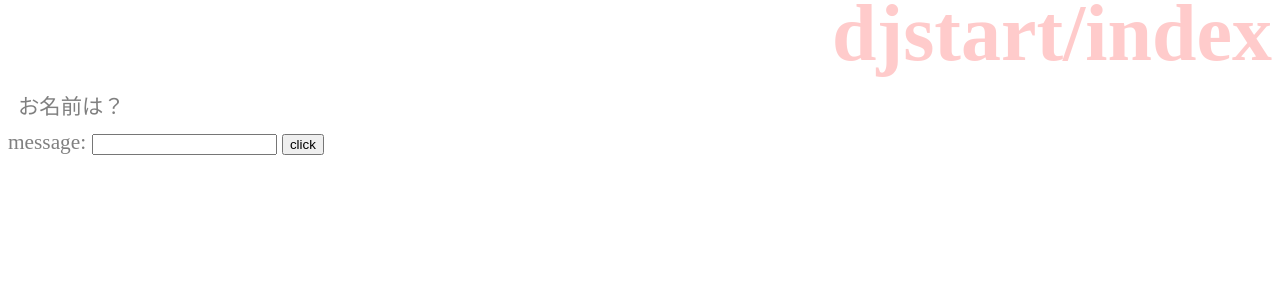
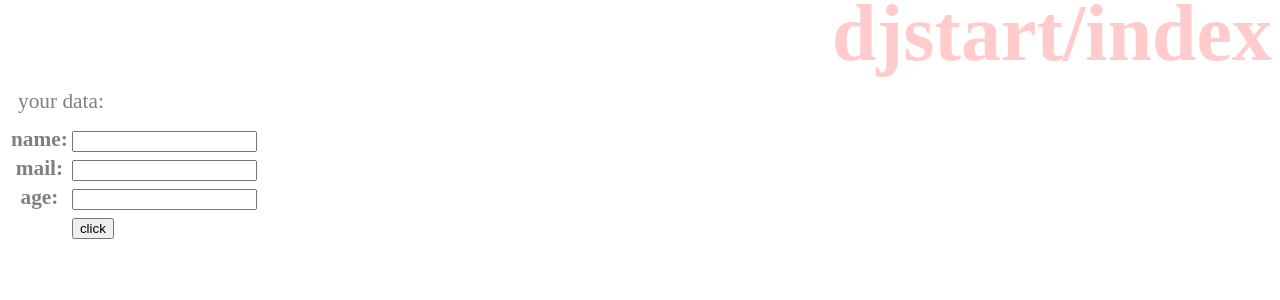
Before and after one commit to rinetranger/pythonapp, a Django app: page /djstart/ in a window 1280 px wide. Shown: the top 300 px of the page. Run offline with Django 3.2, Linux system fonts and the light colour scheme.

Commit message:
formclass

```diff
--- /dev/null
+++ b/djstart/forms.py
@@ -0,0 +1,6 @@
+from django import forms
+
+class DjstartForm(forms.Form):
+    name=forms.CharField(label='name')
+    mail=forms.CharField(label='mail')
+    age=forms.IntegerField(label='age')
--- a/djstart/templates/djstart/index.html
+++ b/djstart/templates/djstart/index.html
@@ -9,14 +9,14 @@
 </head>
 <body>
     <h1>{{title}}</h1>
-    <p>{{msg}}</p>
-    {% comment %} <p><a href="{% url goto %}">{{goto}}</p> {% endcomment %}
-    <form action="{% url 'form' %}" method="post">
+    <p>{{message|safe}}</p>
+    <table>
+    <form action="{% url 'index' %}" method="post">
     {% csrf_token%}
-    <label for='msg'>message:<label>
-    <input id="msg" type="text" name="msg">
-    <input type="submit" value="click">
+   {{ form.as_table }}
+    <tr><td></td><td><input type="submit" value="click"></td></tr>
     </form>
+    </table>
 
 </body>
 </html>
--- a/djstart/urls.py
+++ b/djstart/urls.py
@@ -14,5 +14,5 @@ from . import views
 urlpatterns = [
         path('',views.index,name='index'),
         # path('next',views.next,name='next'),
-        path('form',views.form,name="form"),
+        # path('form',views.form,name="form"),
 ]
--- a/djstart/views.py
+++ b/djstart/views.py
@@ -1,13 +1,18 @@
 from django.shortcuts import render
 
 from django.http import HttpResponse
+from . forms import DjstartForm
 
 def index(request):
     params ={
         'title': "djstart/index",
-        'msg':'お名前は？',
+        'message':'your data:',
+        'form':DjstartForm()
         # 'goto':'next',
     }
+    if(request.method =='POST'):
+        params['message']='名前:'+request.POST['name']+'<br>メール:' +request.POST['mail']+'<br>age:' +request.POST['age']
+        params['form']=DjstartForm(request.POST)
     return render(request,'djstart/index.html',params)
 
 # def next(request):
@@ -18,13 +23,13 @@ def index(request):
 #     }
 #     return render(request,'djstart/index.html',params)
 
-def form(request):
-    msg=request.POST['msg']
-    params = {
-        'title': "djstart/next",
-        'msg':'こんにtには' + msg +'さん',
-        'goto':'index',
-    }
-    return render(request,'djstart/index.html',params)
+# def form(request):
+#     msg=request.POST['msg']
+#     params = {
+#         'title': "djstart/next",
+#         'msg':'こんにちは' + msg +'さん',
+#         'goto':'index',
+#     }
+#     return render(request,'djstart/index.html',params)
 
 # Create your views here.
```
